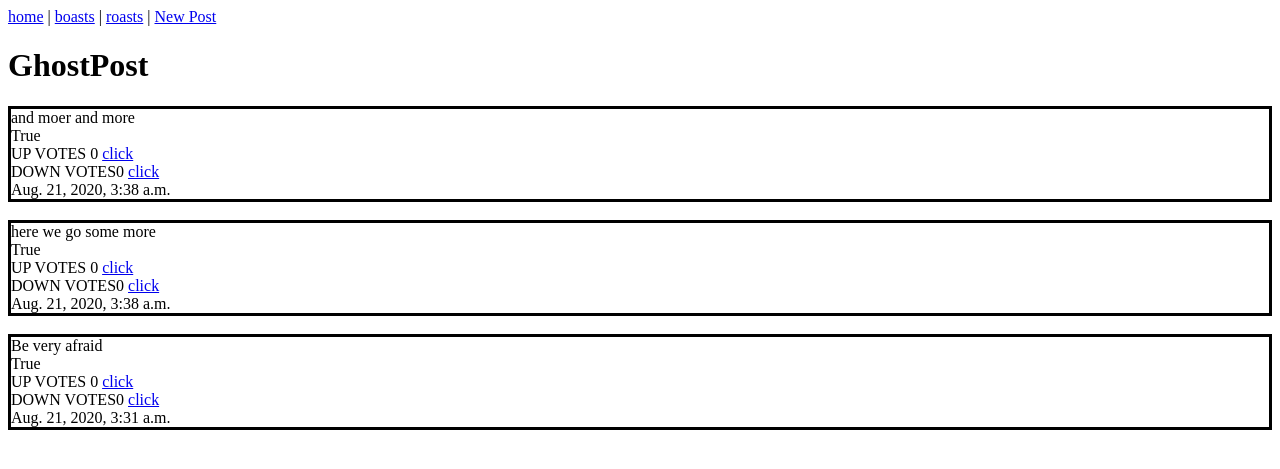
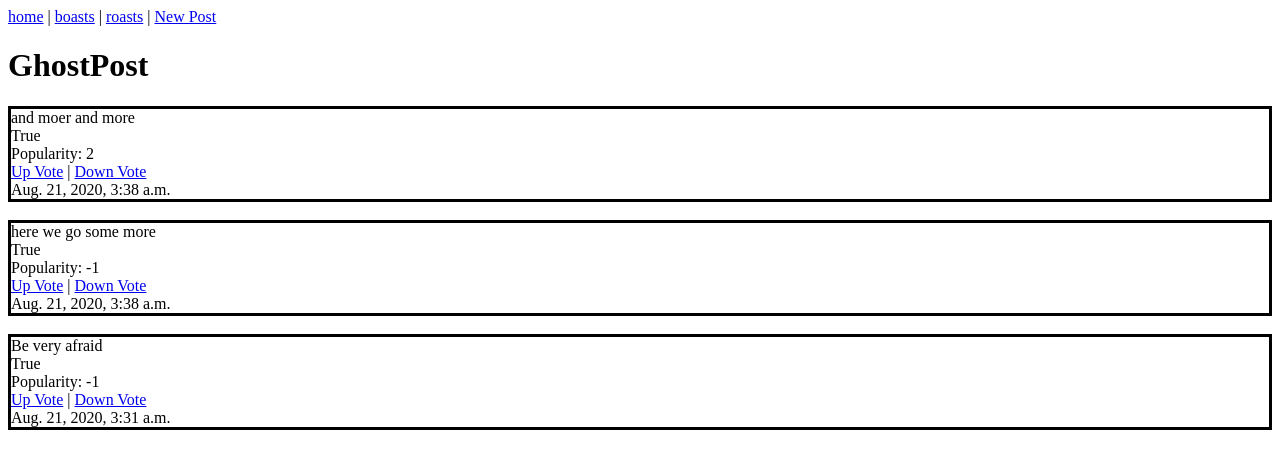
Before and after one commit to andyf016/ghostpost, a Django app: page / in a window 1280 px wide. Shown: the top 469 px of the page. Run offline with Django 3.2, Linux system fonts and the light colour scheme; data comes from the database, SQL or seed files in the repository; both versions use the stored data as it was after the commit.

Commit message:
complete sort by popularity

```diff
--- a/ghostapp/models.py
+++ b/ghostapp/models.py
@@ -7,7 +7,7 @@ class Post(models.Model):
     post_content = models.CharField(max_length=140)
     up_votes = models.IntegerField()
     down_votes = models.IntegerField()
-    # total_votes = models.IntegerField()
+    total_votes = models.IntegerField(default=0)
     time_stamp = models.DateTimeField(default=timezone.now)
 
     def __str__(self):
--- a/ghostapp/views.py
+++ b/ghostapp/views.py
@@ -24,13 +24,13 @@ def post_form_view(request):
 
 def upvote_view(request, post_id):
     current_post = Post.objects.get(id=post_id)
-    current_post.up_votes += 1
+    current_post.total_votes += 1
     current_post.save()
     return HttpResponseRedirect(request.META.get('HTTP_REFERER'))
 
 def downvote_view(request, post_id):
     current_post = Post.objects.get(id=post_id)
-    current_post.down_votes += 1
+    current_post.total_votes -= 1
     current_post.save()
     return HttpResponseRedirect(request.META.get('HTTP_REFERER'))
 
@@ -41,3 +41,7 @@ def boast_view(request):
 def roast_view(request):
     roasts = Post.objects.filter(boast=False)
     return render(request, 'index.html', {"posts": roasts})
+
+def sorted_view(request):
+    all_posts = Post.objects.all().order_by('-total_votes')
+    return render(request, 'index.html', {"posts": all_posts})
--- a/ghostpost/urls.py
+++ b/ghostpost/urls.py
@@ -22,6 +22,7 @@ urlpatterns = [
     path('newpost/', views.post_form_view, name='newpost'),
     path('boasts/', views.boast_view, name='boasts'),
     path('roasts/', views.roast_view, name='roasts'),
+    path('sorted/', views.sorted_view, name='sorted'),
     path('upvote/<int:post_id>/', views.upvote_view, name='upvote'),
     path('downvote/<int:post_id>/', views.downvote_view, name='downvote'),
     path('admin/', admin.site.urls),
--- a/templates/index.html
+++ b/templates/index.html
@@ -4,6 +4,8 @@
     <h3>BOASTS</h3>
 {% elif request.get_full_path == "/roasts/" %}
     <h3>ROASTS</h3>
+{% elif request.get_full_path == "/sorted/" %}
+    <h3>Most Popular</h3>
 {% endif %}
 {% for post in posts %}
 <div style="border:solid black">
@@ -11,9 +13,9 @@
     <br>
     {{post.boast}}
     <br>
-    UP VOTES {{post.up_votes}} <a href="/upvote/{{post.id}}">click</a>
+    Popularity: {{post.total_votes}}
     <br>
-    DOWN VOTES{{post.down_votes}} <a href="/downvote/{{post.id}}">click</a>
+    <a href="/upvote/{{post.id}}">Up Vote</a>   |   <a href="/downvote/{{post.id}}">Down Vote</a>
     <br>
     {{post.time_stamp}}
 </div>
```
Also changed, not shown: db.sqlite3, ghostapp/migrations/0002_post_total_votes.py (added).
